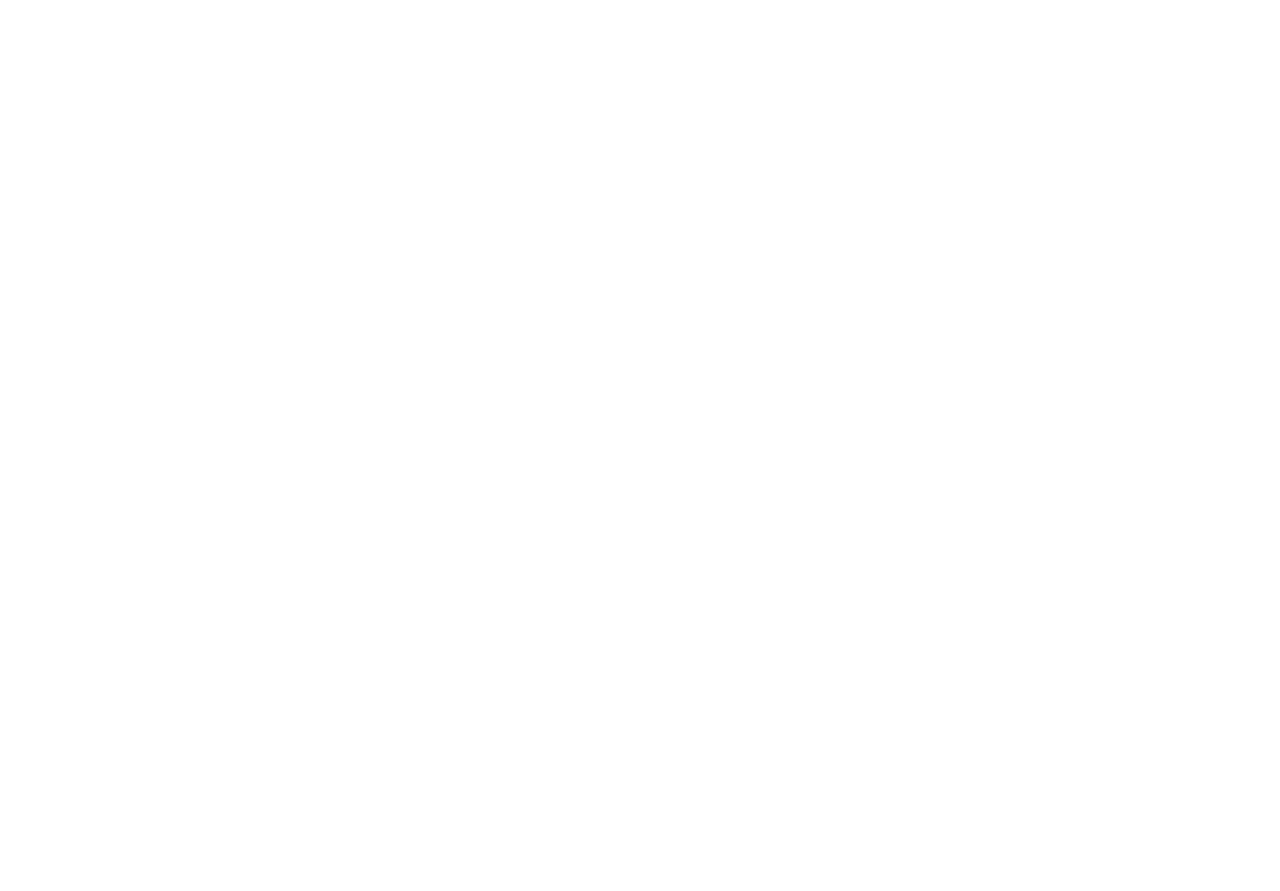
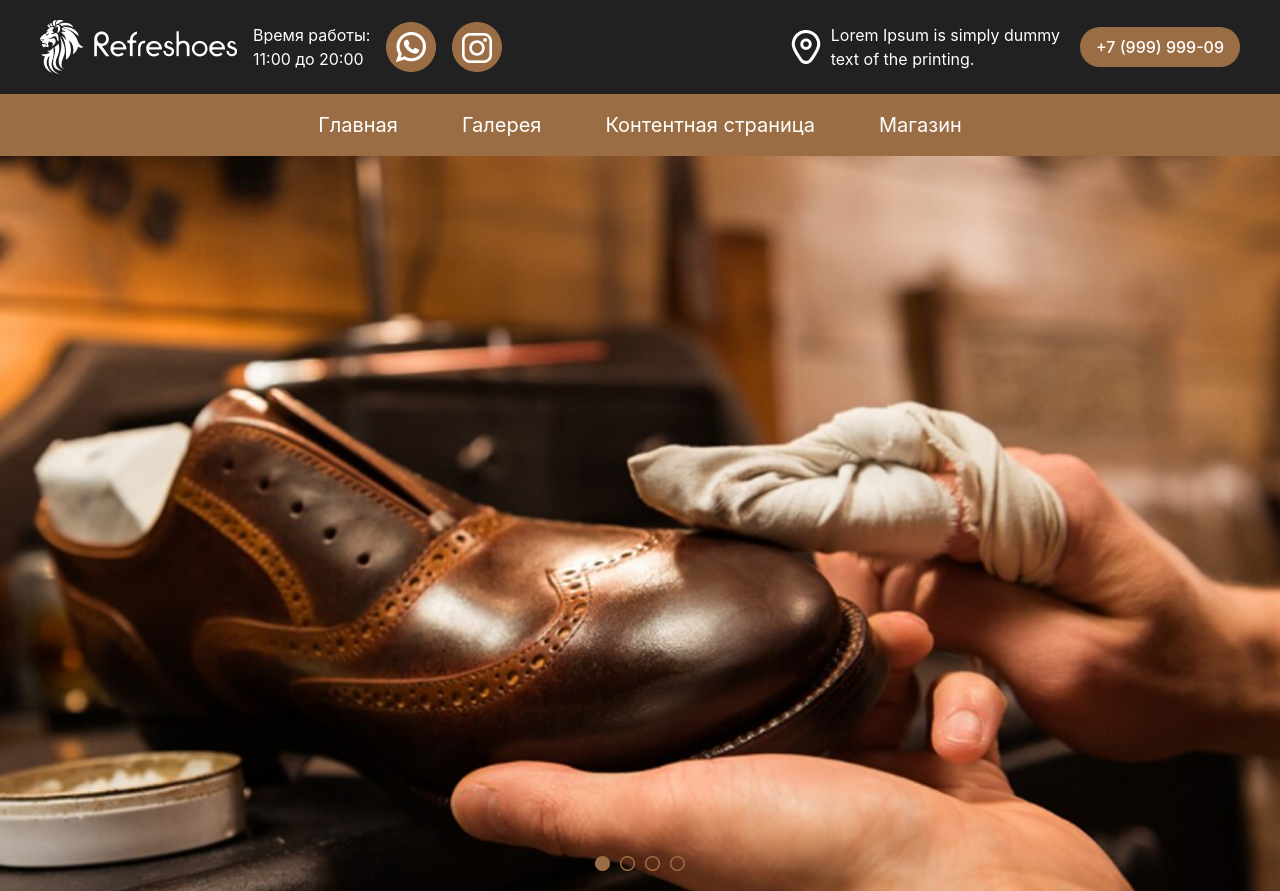
Before and after one commit to Vikingstrong/Home-Work-11, a website: page src/page4.html in a window 1280 px wide. Before the commit the page ends 800 px from the top, so only its background shows below. Drawn offline with nearby package versions, Linux system fonts and the light colour scheme; files that its build step writes are made by us from their sources.

Commit message:
Add header and 1 section on page 4

```diff
--- a/src/page4.html
+++ b/src/page4.html
@@ -6,7 +6,40 @@
     <title>Page4</title>
     <link rel="stylesheet" href="output.css">
 </head>
-<body>
-
+<body class="bg-[#212121] text-white">
+    <header class="max-w-300 m-auto flex justify-between p-5 lg:px-0 text-white items-center">
+        <div class="flex items-center gap-4">
+            <img class="w-[60%] lg:w-auto" src="./imgpage1/header/logo.png" alt="">
+            <p class="hidden lg:block">Время работы: <br> 11:00 до 20:00</p>
+            <img class="hidden lg:block" src="./imgpage1/header/vaiber.png" alt="">
+            <img class="hidden lg:block" src="./imgpage1/header/insta.png" alt="">
+        </div>
+        <div class="flex gap-5 items-center">
+            <p class="hidden lg:flex items-center gap-2"><img src="./imgpage1/header/icon.png" alt="">Lorem Ipsum is simply dummy <br> text of the printing.</p>
+            <p class="font-medium py-2 px-4 rounded-4xl bg-[#9B6D44]">+7 (999) 999-09</p>
+        </div>
+    </header>
+    <header class="bg-[#9B6D44] p-3 lg:px-0 text-white flex justify-center items-center gap-10">
+        <a class="hidden lg:block text-[20px] transition duration-300 hover:bg-black py-1 px-3 hover:scale-110 rounded-2xl" href="../index.html">Главная</a>
+        <a class="hidden lg:block text-[20px] transition duration-300 hover:bg-black py-1 px-3 hover:scale-110 rounded-2xl" href="./page2.html">Галерея</a>
+        <a class="hidden lg:block text-[20px] transition duration-300 hover:bg-black py-1 px-3 hover:scale-110 rounded-2xl" href="#">Контентная страница</a>
+        <a class="hidden lg:block text-[20px] transition duration-300 hover:bg-black py-1 px-3 hover:scale-110 rounded-2xl" href="./page4.html">Магазин</a>
+        <details class="lg:hidden flex flex-col items-center">
+            <summary class="list-none cursor-pointer transition duration-300 hover:scale-120">
+                <span class="text-2xl font-bold ">☰</span>
+            </summary>
+            <div class="flex flex-col gap-3 items-start">
+                <a class="text-[20px] transition duration-300 hover:bg-black py-1 px-3 hover:scale-110 rounded-2xl" href="../index.html">Главная</a>
+                <a class="text-[20px] transition duration-300 hover:bg-black py-1 px-3 hover:scale-110 rounded-2xl" href="./page2.html">Галерея</a>
+                <a class="text-[20px] transition duration-300 hover:bg-black py-1 px-3 hover:scale-110 rounded-2xl" href="#">Контентная страница</a>
+                <a class="text-[20px] transition duration-300 hover:bg-black py-1 px-3 hover:scale-110 rounded-2xl" href="./page4.html">Магазин</a>
+            </div>
+        </details>
+    </header>
+<main>
+    <section style="background-image: url(./imgpage1/section1/bg.png);" class="bg-position-[60%] lg:bg-position-[100%] p-5 flex justify-center bg-no-repeat bg-cover">
+        <img class="pt-170" src="./imgpage1/section1/img1.png" alt="">
+    </section>
+</main>
 </body>
 </html>
```
